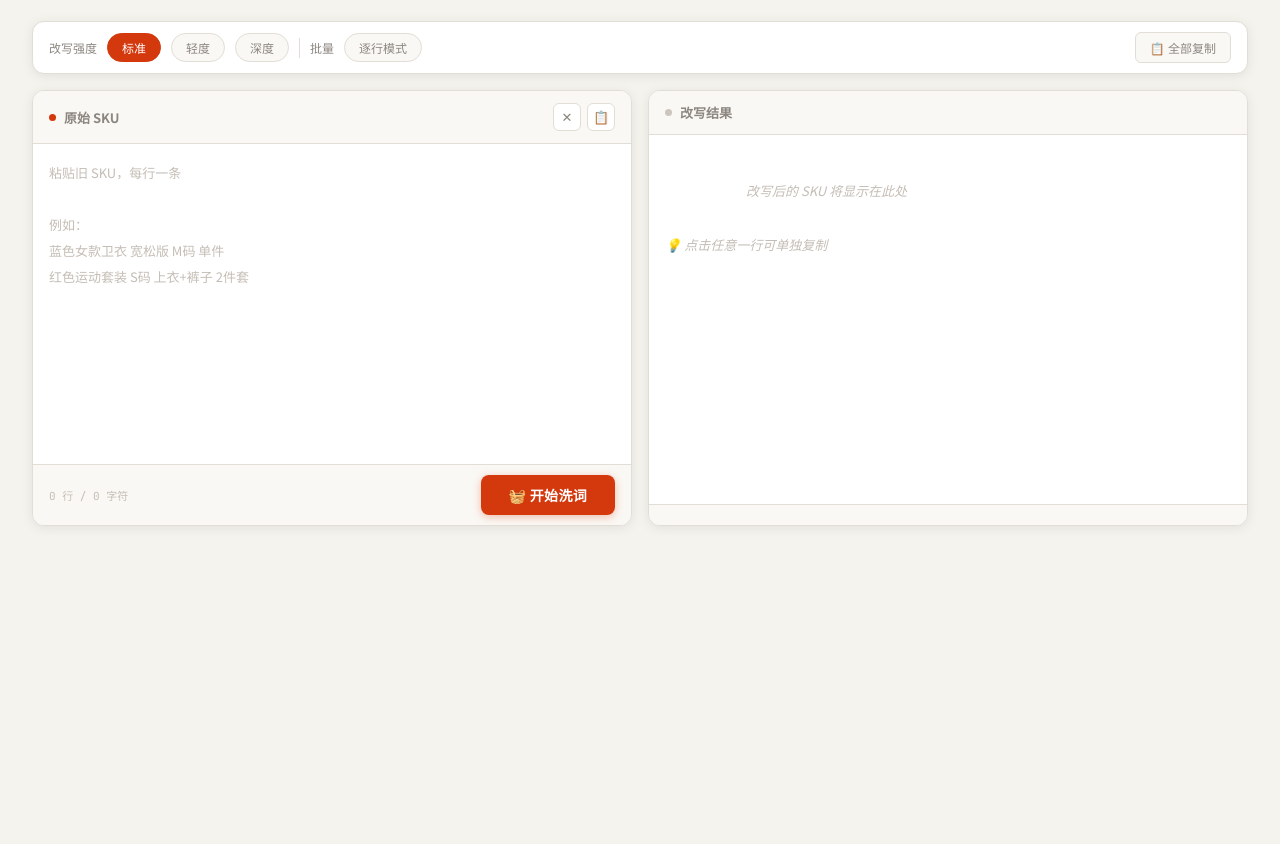
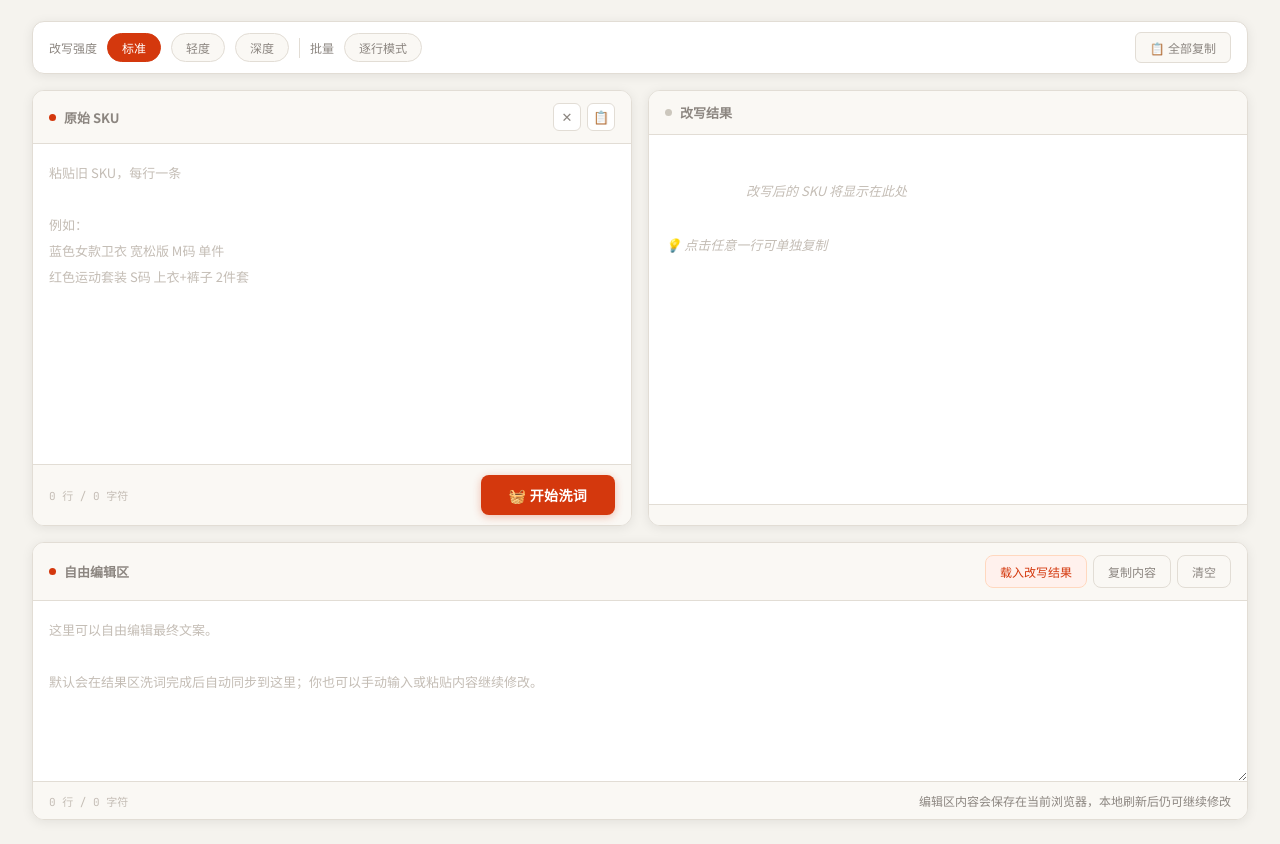
Before and after one commit to liangkangnian/sku-washer, a website: page public/index.html in a window 1280 px wide. Shown: the part 104-948 px from the top of the page. Before the commit the page ends 800 px from the top, so only its background shows below. Drawn offline with Linux system fonts and the light colour scheme.

Commit message:
添加底部可编辑区域来改进页面布局打造

```diff
--- a/public/index.html
+++ b/public/index.html
@@ -40,6 +40,13 @@ textarea::placeholder{color:var(--text-muted);font-family:'Noto Sans SC',sans-se
 .wash-btn{display:flex;align-items:center;gap:8px;background:var(--accent);color:#fff;border:none;border-radius:8px;padding:10px 28px;font-family:'Noto Sans SC',sans-serif;font-size:14px;font-weight:600;cursor:pointer;transition:all .15s;box-shadow:0 2px 8px rgba(212,56,13,.3);letter-spacing:.3px}
 .wash-btn:hover{background:#b7320b;transform:translateY(-1px);box-shadow:0 4px 16px rgba(212,56,13,.4)}
 .wash-btn:active{transform:translateY(0)}.wash-btn:disabled{opacity:.5;cursor:not-allowed;transform:none;box-shadow:none}
+.editor-textarea{flex:none;min-height:180px;resize:vertical}
+.editor-footer{gap:12px;flex-wrap:wrap}
+.editor-footer-right{display:flex;align-items:center;gap:8px;flex-wrap:wrap}
+.editor-btn{display:flex;align-items:center;justify-content:center;gap:6px;padding:7px 14px;border-radius:8px;font-size:12px;font-weight:500;cursor:pointer;border:1px solid var(--border);background:var(--surface2);color:var(--text-dim);transition:all .15s}
+.editor-btn:hover{border-color:var(--accent);color:var(--accent)}
+.editor-btn.primary{background:var(--accent-light);border-color:#ffd8bf;color:var(--accent)}
+.editor-hint{font-size:12px;color:var(--text-dim)}
 .btn-spinner{width:14px;height:14px;border:2px solid rgba(255,255,255,.3);border-top-color:#fff;border-radius:50%;animation:spin .7s linear infinite;display:none}
 .btn-spinner.show{display:block}
 @keyframes spin{to{transform:rotate(360deg)}}
@@ -80,6 +87,7 @@ textarea.rules-editor{width:100%;min-height:260px;font-family:'JetBrains Mono',m
 .toast{position:fixed;bottom:24px;left:50%;transform:translateX(-50%) translateY(12px);background:#1a1a1a;color:#fff;border-radius:50px;padding:8px 18px;font-size:13px;opacity:0;transition:all .25s;pointer-events:none;z-index:9999;box-shadow:0 4px 20px rgba(0,0,0,.25)}
 .toast.show{opacity:1;transform:translateX(-50%) translateY(0)}
 @media(max-width:900px){.workspace{grid-template-columns:1fr}header,.tabs,main{padding-left:16px;padding-right:16px}}
+@media(max-width:640px){.editor-footer{align-items:flex-start}.editor-footer-right{width:100%}.editor-btn{flex:1}}
 </style>
 </head>
 <body>
@@ -135,6 +143,26 @@ textarea.rules-editor{width:100%;min-height:260px;font-family:'JetBrains Mono',m
           <span class="line-count" id="output-line-count"></span>
           <span style="font-size:11px;color:var(--text-muted)" id="powered-by"></span>
         </div>
+      </div>
+    </div>
+    <div class="card">
+      <div class="card-header">
+        <div class="card-title"><div class="card-title-dot active"></div>自由编辑区</div>
+        <div class="card-actions">
+          <button class="editor-btn primary" onclick="syncResultsToEditor(true)">载入改写结果</button>
+          <button class="editor-btn" onclick="copyEditor()">复制内容</button>
+          <button class="editor-btn" onclick="clearEditor()">清空</button>
+        </div>
+      </div>
+      <textarea
+        id="manual-editor"
+        class="editor-textarea"
+        placeholder="这里可以自由编辑最终文案。&#10;&#10;默认会在结果区洗词完成后自动同步到这里；你也可以手动输入或粘贴内容继续修改。"
+        oninput="onManualEdit()"
+      ></textarea>
+      <div class="card-footer editor-footer">
+        <span class="line-count" id="manual-line-count">0 行 / 0 字符</span>
+        <span class="editor-hint">编辑区内容会保存在当前浏览器，本地刷新后仍可继续修改</span>
       </div>
     </div>
   </div>
@@ -213,11 +241,14 @@ const DEFAULT_RULES=`你是一个电商SKU撰写以及优化助手。
 let history=JSON.parse(localStorage.getItem('sku_history')||'[]');
 let settings=JSON.parse(localStorage.getItem('sku_settings')||'{"history":true,"autocopy":false}');
 let rules=localStorage.getItem('sku_rules')||DEFAULT_RULES;
-let mode='normal',isBatch=false,isLoading=false,lastResults=[];
+let mode='normal',isBatch=false,isLoading=false,lastResults=[],lastEditorSync='';
 let todayCount=parseInt(localStorage.getItem('sku_today_'+today())||'0');
 document.getElementById('rules-editor').value=rules;
+document.getElementById('manual-editor').value=localStorage.getItem('sku_manual_editor')||'';
 updateTodayCount();
 Object.keys(settings).forEach(k=>{const el=document.getElementById('toggle-'+k);if(el)el.classList.toggle('on',settings[k]);});
+onInput();
+onManualEdit();
 function today(){return new Date().toISOString().slice(0,10);}
 function updateTodayCount(){document.getElementById('today-count').textContent=`今日 ${todayCount} 条`;}
 function switchTab(name){
@@ -227,7 +258,9 @@ function switchTab(name){
   ['wash','history','settings'].forEach((t,i)=>{if(t===name)document.querySelectorAll('.tab')[i].classList.add('active');});
   if(name==='history')renderHistory();
 }
-function onInput(){const t=document.getElementById('input-sku').value;const l=t?t.trim().split('\n').filter(x=>x.trim()).length:0;document.getElementById('input-line-count').textContent=`${l} 行 / ${t.length} 字符`;}
+function countLines(t){return t?t.split('\n').filter(x=>x.trim()).length:0;}
+function onInput(){const t=document.getElementById('input-sku').value;document.getElementById('input-line-count').textContent=`${countLines(t)} 行 / ${t.length} 字符`;}
+function onManualEdit(){const t=document.getElementById('manual-editor').value;document.getElementById('manual-line-count').textContent=`${countLines(t)} 行 / ${t.length} 字符`;localStorage.setItem('sku_manual_editor',t);}
 function clearInput(){document.getElementById('input-sku').value='';onInput();document.getElementById('result-area').innerHTML='<span class="result-placeholder">改写后的 SKU 将显示在此处<br><br>💡 点击任意一行可单独复制</span>';document.getElementById('output-line-count').textContent='';document.getElementById('output-info').textContent='';document.getElementById('powered-by').textContent='';document.getElementById('output-dot').classList.remove('active');lastResults=[];}
 async function pasteClipboard(){try{const t=await navigator.clipboard.readText();document.getElementById('input-sku').value=t;onInput();}catch{showToast('请手动粘贴（Ctrl+V）');}}
 function setMode(m){mode=m;['normal','light','deep'].forEach(n=>document.getElementById('mode-'+n).classList.toggle('active',n===m));}
@@ -257,7 +290,7 @@ async function doWash(){
   }
   if(settings.history&&lastResults.length)saveHistory(lines,lastResults);
   if(settings.autocopy&&lastResults.length){await navigator.clipboard.writeText(lastResults.join('\n'));showToast('✓ 已自动复制全部结果');}
-  if(lastResults.length){document.getElementById('output-dot').classList.add('active');document.getElementById('output-line-count').textContent=`${lastResults.length} 行`;document.getElementById('output-info').textContent=`共 ${lastResults.length} 条`;document.getElementById('powered-by').textContent='✦ gpt-5.4';}
+  if(lastResults.length){document.getElementById('output-dot').classList.add('active');document.getElementById('output-line-count').textContent=`${lastResults.length} 行`;document.getElementById('output-info').textContent=`共 ${lastResults.length} 条`;document.getElementById('powered-by').textContent='✦ gpt-5.4';syncResultsToEditor();}
   setLoading(false);
 }
 async function callAPI(sys,content){
@@ -275,10 +308,23 @@ function showProgress(show){document.getElementById('progress-wrap').classList.t
 function setProgress(pct){document.getElementById('progress-bar').style.width=pct+'%';}
 async function copyLine(text,el){try{await navigator.clipboard.writeText(text.trim());el.classList.add('flash');setTimeout(()=>el.classList.remove('flash'),600);showToast('✓ 已复制');}catch{showToast('复制失败');}}
 async function copyAll(){if(!lastResults.length){showToast('暂无结果');return;}try{await navigator.clipboard.writeText(lastResults.join('\n'));showToast(`✓ 已复制全部 ${lastResults.length} 条`);}catch{showToast('复制失败，请手动选择');}}
+function syncResultsToEditor(force=false){
+  if(!lastResults.length){if(force)showToast('暂无结果可载入');return;}
+  const editor=document.getElementById('manual-editor');
+  const next=lastResults.join('\n');
+  if(force&&editor.value&&editor.value!==lastEditorSync&&editor.value!==next&&!confirm('编辑区已有手动内容，是否覆盖为最新改写结果？'))return;
+  if(!force&&editor.value&&editor.value!==lastEditorSync)return;
+  editor.value=next;
+  lastEditorSync=next;
+  onManualEdit();
+  if(force)showToast('✓ 已载入编辑区');
+}
+async function copyEditor(){const text=document.getElementById('manual-editor').value.trim();if(!text){showToast('编辑区为空');return;}try{await navigator.clipboard.writeText(text);showToast('✓ 已复制编辑内容');}catch{showToast('复制失败');}}
+function clearEditor(){const editor=document.getElementById('manual-editor');if(!editor.value)return;if(!confirm('确定清空编辑区内容？'))return;editor.value='';lastEditorSync='';onManualEdit();showToast('已清空编辑区');}
 function esc(s){return s.replace(/&/g,'&amp;').replace(/</g,'&lt;').replace(/>/g,'&gt;');}
 function saveHistory(originals,results){history.unshift({originals,results,time:Date.now()});if(history.length>200)history=history.slice(0,200);localStorage.setItem('sku_history',JSON.stringify(history));}
 function renderHistory(){const list=document.getElementById('history-list');if(!history.length){list.innerHTML='<div style="color:var(--text-muted);text-align:center;padding:48px;font-size:14px">暂无洗词记录</div>';return;}list.innerHTML=history.map((h,i)=>`<div class="history-card" onclick="loadHistory(${i})"><div class="history-card-header"><span class="history-count">${h.originals.length} 条 SKU</span><span class="history-time">${formatTime(h.time)}</span></div><div class="history-preview"><div class="history-col">${h.originals.slice(0,3).map(esc).join('\n')}</div><div class="history-arrow">→</div><div class="history-col result">${h.results.slice(0,3).map(esc).join('\n')}</div></div></div>`).join('');}
-function loadHistory(idx){const h=history[idx];switchTab('wash');document.getElementById('input-sku').value=h.originals.join('\n');onInput();lastResults=h.results;renderResults(h.results);document.getElementById('output-line-count').textContent=`${h.results.length} 行`;document.getElementById('output-info').textContent=`共 ${h.results.length} 条`;document.getElementById('output-dot').classList.add('active');}
+function loadHistory(idx){const h=history[idx];switchTab('wash');document.getElementById('input-sku').value=h.originals.join('\n');onInput();lastResults=h.results;renderResults(h.results);document.getElementById('output-line-count').textContent=`${h.results.length} 行`;document.getElementById('output-info').textContent=`共 ${h.results.length} 条`;document.getElementById('output-dot').classList.add('active');syncResultsToEditor();}
 function clearHistory(){if(!confirm('确定清空所有历史记录？'))return;history=[];localStorage.setItem('sku_history','[]');renderHistory();}
 function formatTime(ts){const d=new Date(ts),now=new Date(),diff=(now-d)/1000;if(diff<60)return '刚刚';if(diff<3600)return Math.floor(diff/60)+' 分钟前';if(diff<86400)return Math.floor(diff/3600)+' 小时前';if(diff<86400*7)return Math.floor(diff/86400)+' 天前';return d.toLocaleDateString('zh-CN');}
 function toggleSetting(key){settings[key]=!settings[key];document.getElementById('toggle-'+key).classList.toggle('on',settings[key]);localStorage.setItem('sku_settings',JSON.stringify(settings));}
```
Also changed, not shown: .codebuddy/plans/sku-washer-implementation_375c88a3.md (added), .codebuddy/settings.local.json (added), 1 other file.
